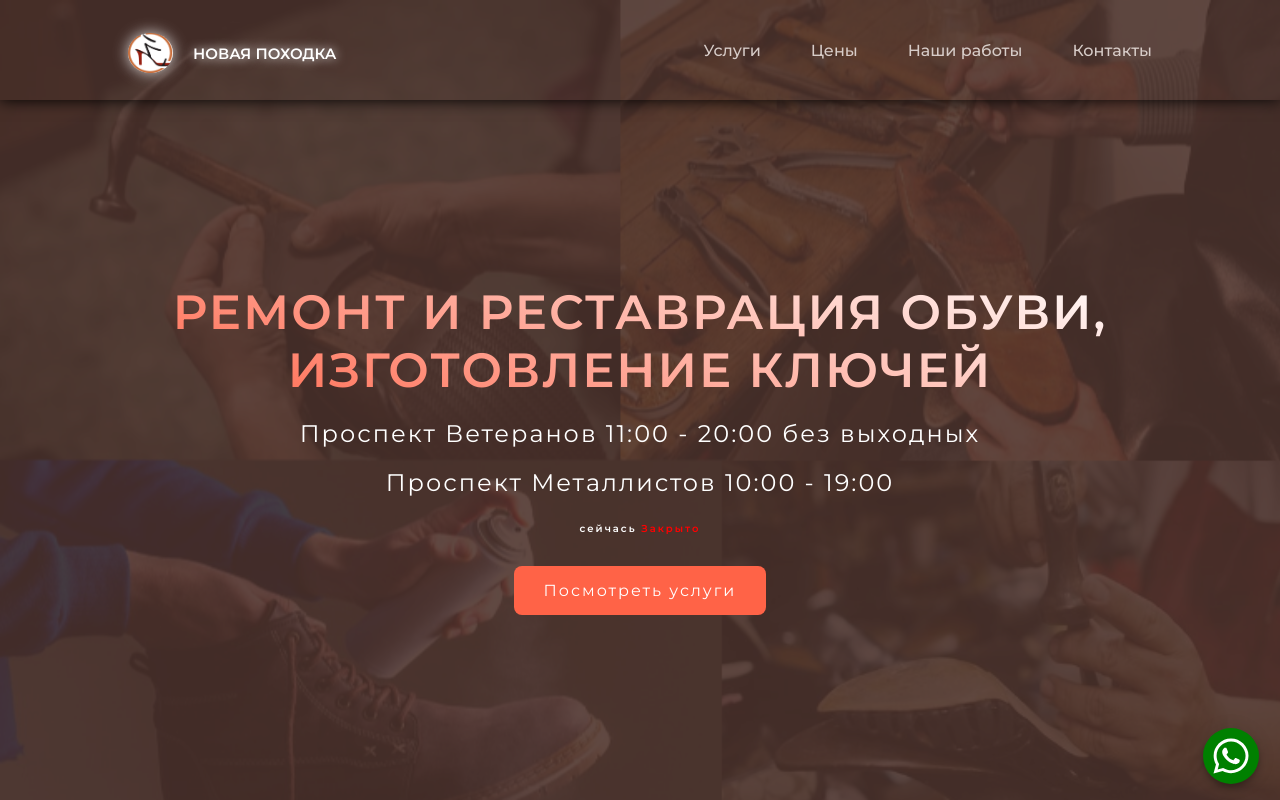
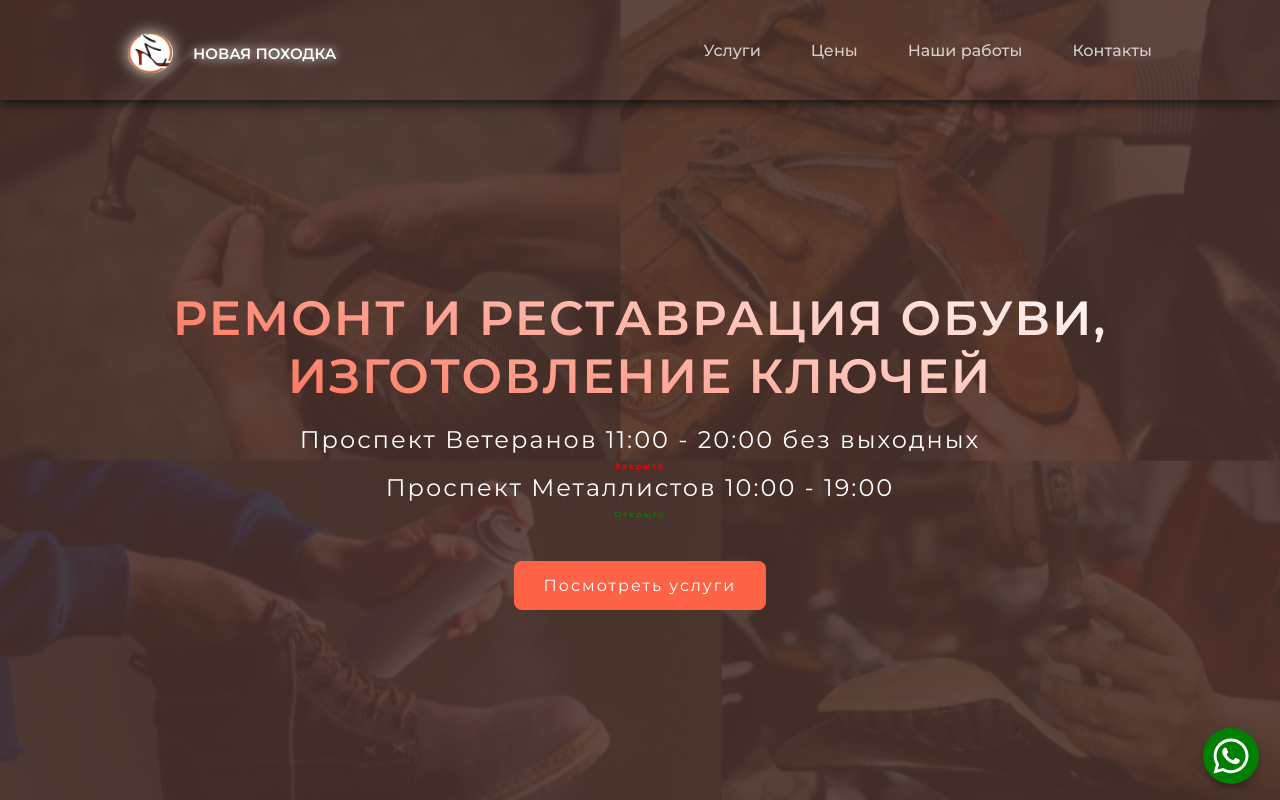
Before and after one commit to ArmanAproyan/novayapoxodka, a Next.js app: page / in a window 1280 px wide. Shown: the top 800 px of the page. Built offline with nearby package versions, Linux system fonts and the light colour scheme.

Commit message:
change styles

```diff
--- a/app/components/isOpen/IsOpen.tsx
+++ b/app/components/isOpen/IsOpen.tsx
@@ -1,13 +1,13 @@
 'use client'
 import { useEffect, useState } from 'react';
 
-const IsOpen = () => {
+const IsOpen = ({openTime,closeTime}: {openTime: number, closeTime: number}) => {
     const [open, setOpen] = useState<string>('...');
 
 
     useEffect(() => {
-        const time = new Date().getHours();
-        if (time < 20 && time > 11) {
+        const timeNow = new Date().getHours();
+        if (timeNow < closeTime && timeNow > openTime) {
             setOpen('Открыто')
         } else {
             setOpen('Закрыто')
@@ -16,8 +16,8 @@ const IsOpen = () => {
     return (
         <div>
             <span
-                style={{ color: open == 'Открыто' ? 'green' : 'red', fontWeight: 700, fontSize: '10px' }}>
-                <b style={{ color: 'white' }}>сейчась </b>
+                style={{ color: open == 'Открыто' ? 'green' : 'red', fontWeight: 700, fontSize: '8px' }}>
+                <b style={{ color: 'white' }}> </b>
                 {open}
             </span>
         </div>
--- a/app/components/main/Main.tsx
+++ b/app/components/main/Main.tsx
@@ -31,14 +31,12 @@ const Main: React.FC<IheroProp> = ({ scrollRef, handleScroll }) => {
                 <section ref={scrollRef} className={`container ${styles.hero}`}>
                     <div className={styles.hero__content}>
                         <h1 className={styles.hero__title}>Ремонт и реставрация обуви, изготовление ключей</h1>
-                        {/* <p className={styles.hero__subtitle}>График работы</p> */}
                         <p className={styles.hero__subtitle}>Проспект Ветеранов 11:00 - 20:00 без выходных</p>
+                        <IsOpen openTime={11} closeTime={20}/>
                         <p className={styles.hero__subtitle}>Проспект Металлистов 10:00 - 19:00</p>
-
-
+                        <IsOpen openTime={10} closeTime={19}/>
 
                         <div className={styles.hero_isOpen}>
-                            <IsOpen />
                         </div>
 
                         <div
--- a/app/components/main/style.module.scss
+++ b/app/components/main/style.module.scss
@@ -68,7 +68,6 @@
 
 .hero__subtitle {
     font-size: 1.5rem;
-    margin-bottom: 20px;
     opacity: 0;
     animation: fadeInUp 1s ease-out 0.6s forwards; /* Задержка для последовательного появления */
 }
```
